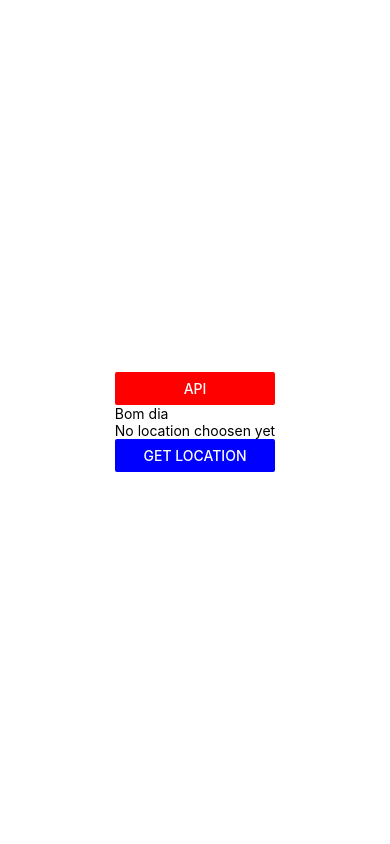
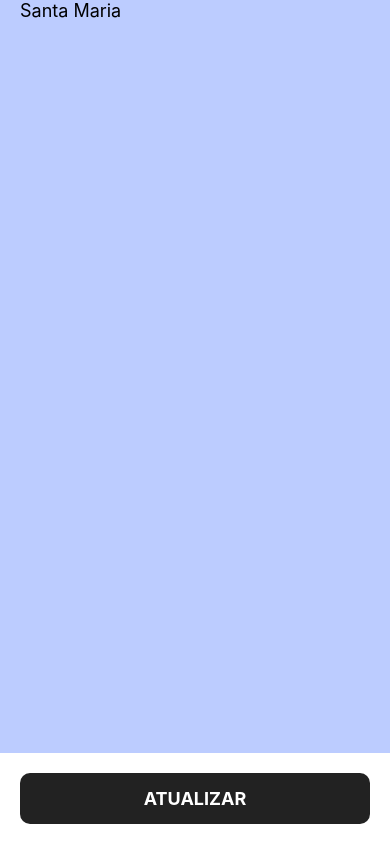
Before and after one commit to PedroRorato/climalocal-react-native, a React Native app: screen / in a window 390 px wide. Built offline with nearby package versions, Linux system fonts and the light colour scheme.

Commit message:
Estrutura

```diff
--- a/App.js
+++ b/App.js
@@ -1,23 +1,19 @@
 import { StatusBar } from 'expo-status-bar';
 import React from 'react';
-import { StyleSheet, Text, View } from 'react-native';
+import { SafeAreaView, StyleSheet} from 'react-native';
 
 import InitialScreen from './src/screens/InitialScreen';
 
 export default function App() {
   return (
-    <View style={styles.container}>
+    <SafeAreaView style={styles.container}>
       <InitialScreen />
-      <StatusBar style="auto" />
-    </View>
+    </SafeAreaView>
   );
 }
 
 const styles = StyleSheet.create({
   container: {
     flex: 1,
-    backgroundColor: '#fff',
-    alignItems: 'center',
-    justifyContent: 'center',
   },
 });
--- /dev/null
+++ b/src/components/ButtonContainer.js
@@ -0,0 +1,33 @@
+import React from 'react';
+import { StyleSheet, Text, TouchableOpacity, View } from 'react-native';
+
+const ButtonContainer = () => {
+    return (
+        <View style={styles.container}>
+            <TouchableOpacity style={styles.button}>
+                <Text style={styles.text}>ATUALIZAR</Text>
+            </TouchableOpacity>
+        </View>
+    );
+};
+
+export default ButtonContainer;
+
+const styles = StyleSheet.create({
+    container: {
+        backgroundColor: '#fff',
+        paddingHorizontal: 20,
+        paddingVertical: 20,
+    },
+    button: {
+        backgroundColor: '#222',
+        borderRadius: 10,
+        alignItems: 'center',
+        paddingVertical: 15,
+    },
+    text: {
+        color: '#fff',
+        fontSize: 18,
+        fontWeight: 'bold',
+    }
+});
--- a/src/screens/InitialScreen.js
+++ b/src/screens/InitialScreen.js
@@ -1,33 +1,53 @@
 import React from 'react';
-import { Button, StyleSheet, Text, View } from 'react-native';
+import { Button, SafeAreaView, StatusBar, StyleSheet, Text, View } from 'react-native';
 
 import api from '../services/api';
 
 import LocationPicker from '../components/LocationPicker';
+import ButtonContainer from '../components/ButtonContainer';
 
 // lat: '-29.690557738733677',
 // lon: '-53.8148801644215',
 // appid: 'fd76d38854859b84b47b4a5e29b0170f',
 
+const weather = {
+    Clear: '#eeaa39', // Céu Limpo
+    Clouds: '#a6b4c5', // Nublado
+    Drizzle: '#7795e8', // Garoa
+    Rain: '#516296', //Chuva
+    Snow: '#bcccff', // Neve
+    Thunderstorm: '#272f48', // Tempestade
+    Other: '#fff',
+}
+
 const InitialScreen = () => {
-    const fHandler = async () => {
-        const response = await api.get(
-            '/weather?lat=-29.690557738733677&lon=-53.8148801644215&appid=fd76d38854859b84b47b4a5e29b0170f'
-        );
-        console.log(response);
-    }
+
+
+
 
     return (
-        <View>
-        <Button title="API" color='red' onPress={fHandler} />
-        <Text>Bom dia</Text>
-        <LocationPicker />
-        </View>
-        );
-    };
+        <>
+            <View style={styles.container}>
+                <Text style={styles.city}>Santa Maria</Text>
+            </View>
+
+            <ButtonContainer />
+        </>
+    );
+};
 
     export default InitialScreen;
 
     const styles = StyleSheet.create({
+        container: {
+            flex: 1,
+            backgroundColor: weather['Snow'],
+            paddingHorizontal: 20,
+        },
+        city :{
+            fontSize: 18,
+        }
+
+
 
     });
```
Also changed, not shown: src/screens/TestScreen.js (added, +33 -0 lines).
